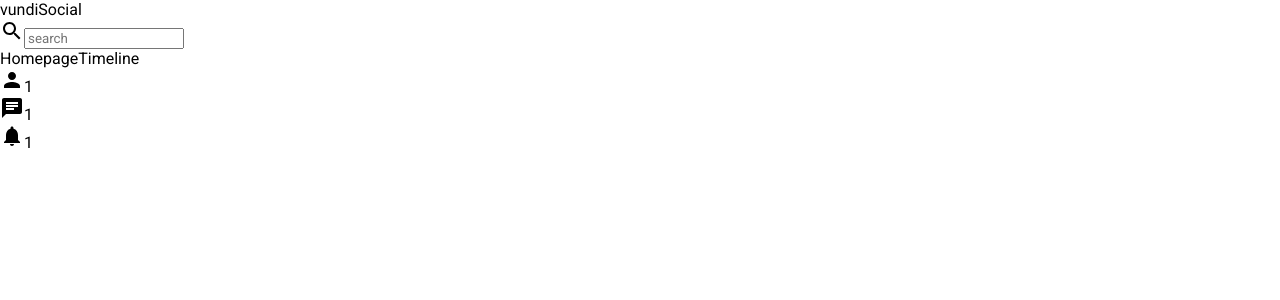
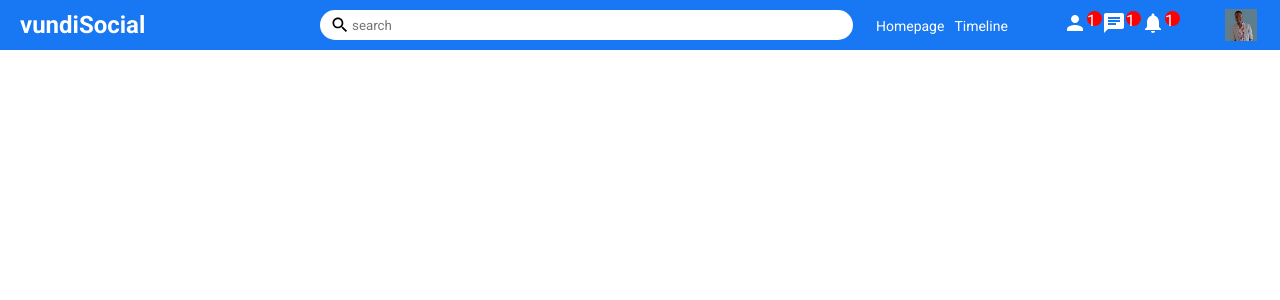
Before and after one commit to johnVundi/vundi-social, a React (Create React App) app: page / in a window 1280 px wide. Shown: the top 300 px of the page. Built offline with nearby package versions, Linux system fonts and the light colour scheme.

Commit message:
configuring iconBadge

```diff
--- a/src/components/topbar/Topbar.jsx
+++ b/src/components/topbar/Topbar.jsx
@@ -12,7 +12,7 @@
         </div>
         <div className="topbarCenter">
           <div className="searchBar">
-          <SearchIcon/>
+          <SearchIcon className="searchIcon"/>
           <input placeholder="search" className="searchInput" />
           </div>
           </div>
@@ -35,6 +35,7 @@
             <span className="topbarIconBadge">1</span>
             </div>
           </div>
+          <img src="/assets/persons/person1.png" alt="" className="topbarImage" />
         </div>
 
     </div>
--- a/src/components/topbar/topbar.css
+++ b/src/components/topbar/topbar.css
@@ -0,0 +1,75 @@
+.topbarContainer{
+    height: 50px;
+    width: 100%;
+    background-color: #1877f2;
+    display: flex;
+    align-items: center;
+    position: sticky;
+    top: 0;
+}
+
+.topbarLeft{
+    flex: 3;
+}
+.logo{
+   font-size: 24px;
+   margin-left: 20px;
+   font-weight: bold;
+   color: white;
+   cursor: pointer;
+}
+.searchBar{
+    width: 100%;
+    height: 30px;
+    background-color: white;
+    border-radius: 30px;
+    display: flex;
+    align-items: center;
+}
+.searchIcon{
+    font-size: 20px !important;
+    margin-left: 10px;
+}
+.searchInput{
+    border: none;
+    width: 70%;
+
+}
+.searchInput{
+    outline: none;
+}
+.topbarCenter{
+    flex: 5;
+}
+.topbarRight{
+    flex: 4;
+    display: flex;
+    align-items: center;
+    justify-content: space-around;
+    color: white;
+}
+.topbarLink{
+    margin-right: 10px;
+    font-size: 14px;
+    cursor: pointer;
+}
+.topbarIcons{
+    display: flex;
+}
+.topbarIconItem{
+    margin-right: 15px;
+    cursor: pointer;
+    position: relative;
+}
+.topbarIconBadge{
+    width: 15px;
+    height: 15px;
+    background-color: red;
+    border-radius: 50%;
+    color: white;
+    position: absolute ;
+}
+.topbarImage{
+    width: 32px;
+    height: 32px;
+}
```
Also changed, not shown: public/assets/persons/person1.png (added), public/assets/persons/person3.png (added).
